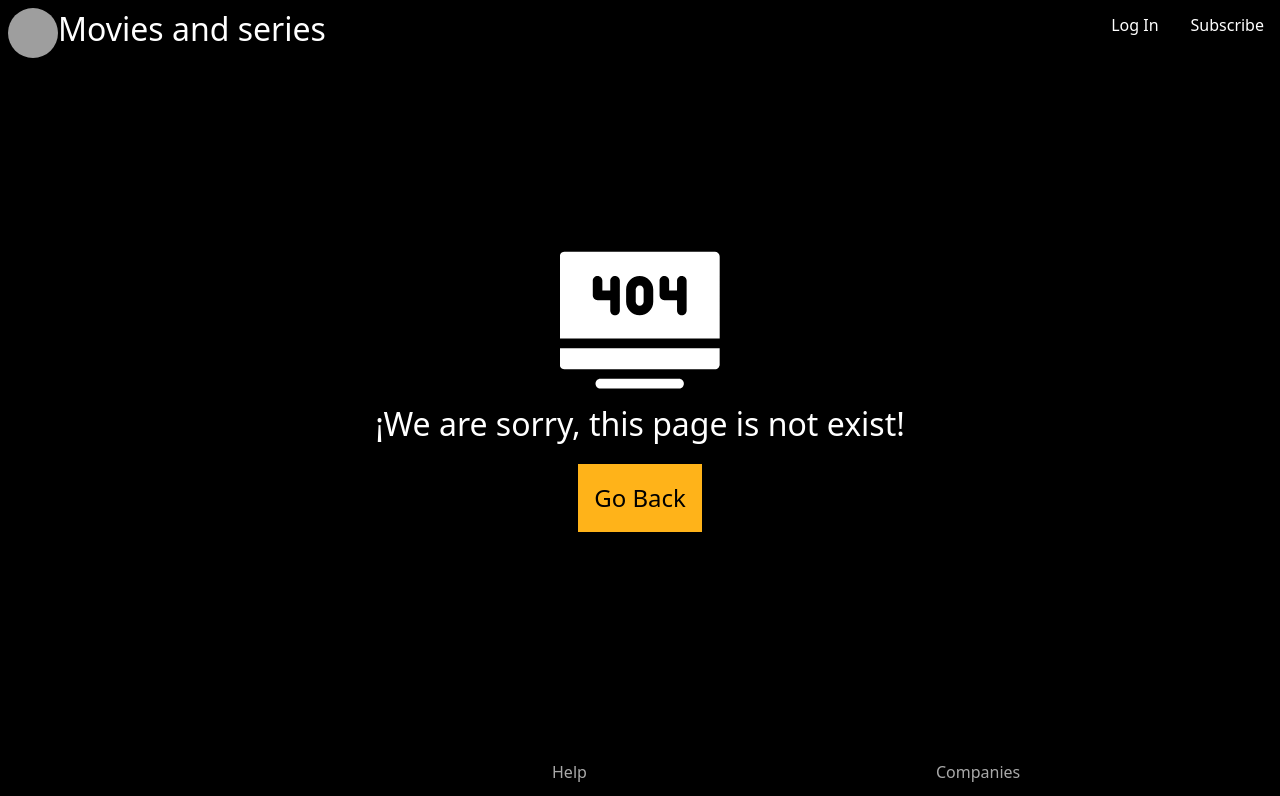
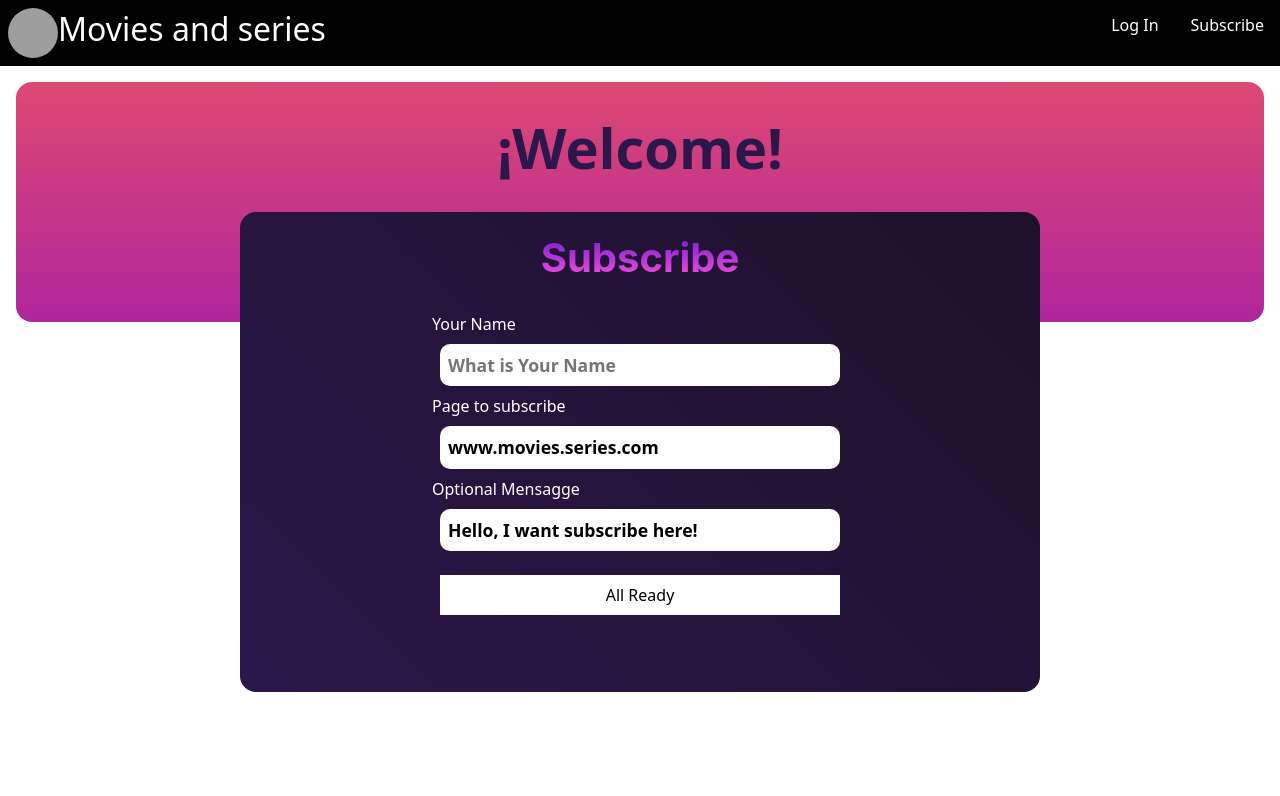
Before and after one commit to roomdan/movies-series, a React (Create React App) app: page /subscribe in a window 1280 px wide. Shown: the top 796 px of the page. Built offline with nearby package versions, Linux system fonts and the light colour scheme; grey boxes are pictures that could not be loaded.

Commit message:
change favicon and add subscribe view

```diff
--- a/public/index.html
+++ b/public/index.html
@@ -2,7 +2,7 @@
 <html lang="en">
   <head>
     <meta charset="utf-8" />
-    <link rel="icon" href="%PUBLIC_URL%/favicon.ico" />
+    <link rel="icon" href="https://img.icons8.com/external-kiranshastry-lineal-color-kiranshastry/64/000000/external-film-cinema-kiranshastry-lineal-color-kiranshastry.png" />
     <meta name="viewport" content="width=device-width, initial-scale=1" />
     <meta name="theme-color" content="#000000" />
     <meta
@@ -10,34 +10,11 @@
       content="Web site created using create-react-app"
     />
     <link rel="apple-touch-icon" href="%PUBLIC_URL%/logo192.png" />
-    <!--
-      manifest.json provides metadata used when your web app is installed on a
-      user's mobile device or desktop. See https://developers.google.com/web/fundamentals/web-app-manifest/
-    -->
     <link rel="manifest" href="%PUBLIC_URL%/manifest.json" />
-    <!--
-      Notice the use of %PUBLIC_URL% in the tags above.
-      It will be replaced with the URL of the `public` folder during the build.
-      Only files inside the `public` folder can be referenced from the HTML.
-
-      Unlike "/favicon.ico" or "favicon.ico", "%PUBLIC_URL%/favicon.ico" will
-      work correctly both with client-side routing and a non-root public URL.
-      Learn how to configure a non-root public URL by running `npm run build`.
-    -->
-    <title>React App</title>
+    <title>Movies and Series</title>
   </head>
   <body>
     <noscript>You need to enable JavaScript to run this app.</noscript>
     <div id="root"></div>
-    <!--
-      This HTML file is a template.
-      If you open it directly in the browser, you will see an empty page.
-
-      You can add webfonts, meta tags, or analytics to this file.
-      The build step will place the bundled scripts into the <body> tag.
-
-      To begin the development, run `npm start` or `yarn start`.
-      To create a production bundle, use `npm run build` or `yarn build`.
-    -->
   </body>
 </html>
--- a/src/App.js
+++ b/src/App.js
@@ -3,6 +3,7 @@ import { BrowserRouter as  Router, Switch, Route } from 'react-router-dom';
 import Header from './Header/Header-Continer';
 import Home from "./home.js";
 import NotFound404 from './notFoundsPages/general-page-not-found';
+import { Subscribe } from './subscribe/subscribe';
 
 function App() {
 
@@ -13,6 +14,7 @@ function App() {
             <Route exact path='/'>
               <Home/>
             </Route>
+            <Route path='/subscribe' exact component={Subscribe} />
             <Route exact path='*'>
               <NotFound404/>
             </Route>
--- a/src/main.scss
+++ b/src/main.scss
@@ -1,7 +1,7 @@
 @import "./_COLORS_GENERAL.SCSS";
 
 *::selection {
-    background: rgb(53, 53, 53);
+    background: rgba(53, 53, 53, 0.493);
     color: rgb(255, 72, 0);
 }
 
--- /dev/null
+++ b/src/subscribe/section-subscribe.scss
@@ -0,0 +1,91 @@
+@import "./../_COLORS_GENERAL.SCSS";
+
+.secction-subscribe{
+    display: flex;
+    justify-content: center;
+    align-items: center;
+    width: 100%;
+    min-height: 60vh;
+    padding: 1rem;
+    .subscribe-box{
+        width: 100%;
+        display: flex;
+        justify-content: center;
+        align-items: center;
+        flex-direction: column;
+        .subscribe-attractive{
+            width: 100%;
+            height: 15rem;
+            position: relative;
+            display: flex;
+            justify-content: center;
+            background-image:linear-gradient(180deg, #dd4872, #b0259c);
+            border-radius: 1rem;
+            color: #2b174a;
+            font-weight: 800;
+            h1 {
+                margin: 1rem;
+                margin-top: 2rem;
+                font-size: 3.5rem;
+                font-weight: 700;
+            }
+        }
+        .subscribe-form{
+            min-width: 50rem;
+            min-height: 30rem;
+            position:relative;
+            top: -110px;
+            border-radius: 1rem;
+            background-image: linear-gradient(45deg, #2b174a, #1e102a);
+            .subscribe-form-header {
+                width: 100%;
+                min-height: 100px ;
+                display: flex;
+                justify-content: center;
+                align-items: center;
+
+                h2{
+                    font-size: 2.5rem;
+                    font-family: -apple-system, BlinkMacSystemFont, 'Segoe UI', Roboto, Oxygen, Ubuntu, Cantarell, 'Open Sans', 'Helvetica Neue', sans-serif;
+                    font-weight: 700;
+                    background: -webkit-linear-gradient(#701bce, #fd52de);
+                    background-clip: text;
+                    -webkit-text-fill-color: transparent;
+                }
+            }
+            .subscribe-form-register {
+                width: 100%;
+                display: flex;
+                flex-direction: column;
+                justify-content: center;
+                align-items: center;
+                label {
+                    display: flex;
+                    flex-direction: column;
+                    color: white;
+                    input {
+                        width: 400px;
+                        border-radius: 10px;
+                        padding:0.5rem;
+                        background: rgb(255, 255, 255);
+                        color: rgb(0, 0, 0);
+                        border: none;
+                        outline: none;
+                        margin:0.5rem;
+                        font-size: 1.1rem;
+                        font-weight: 600;
+                    }
+                }
+                .btn-subscribe-form{
+                    background: white;
+                    border: none;
+                    outline: none;
+                    width: 400px;
+                    min-height: 40px;
+                    margin: 1rem;
+                }
+            }
+        }
+    }
+
+}
--- /dev/null
+++ b/src/subscribe/subscribe.js
@@ -0,0 +1,44 @@
+import "./section-subscribe.scss";
+import {useState} from "react"
+import { useHistory } from "react-router";
+export function Subscribe (){
+
+    const [value, setValue] = useState('Hello, I want subscribe here!');
+    const history = useHistory()
+
+return (
+    <section className='secction-subscribe'>
+        <div className='subscribe-box'>
+           <div className='subscribe-attractive'>
+               <h1>
+                   ¡Welcome!
+               </h1>
+           </div>
+           <div className='subscribe-form'>
+               <div className='subscribe-form-header'>
+                   <h2>
+                       Subscribe
+                   </h2>
+               </div>
+               <form className='subscribe-form-register'>
+                   <label>
+                       Your Name
+                       <input placeholder='What is Your Name' type='text'/>
+                   </label>
+                   <label>
+                       Page to subscribe
+                       <input placeholder='Url Page Subscibe' value='www.movies.series.com' readOnly type="url"/>
+                   </label>
+                   <label>
+                       Optional Mensagge
+                       <input placeholder='¡Hello, I want subscribe here!' value={value} onChange={e=>{setValue(e.target.value)}}/>
+                   </label>
+                   <button type='button' onClick={(e)=>{history.goBack()}} className='btn-subscribe-form'>All Ready</button>
+               </form>
+           </div>
+           <div className='subscribe-handle'></div>
+        </div>
+    </section>
+)
+
+}
```
